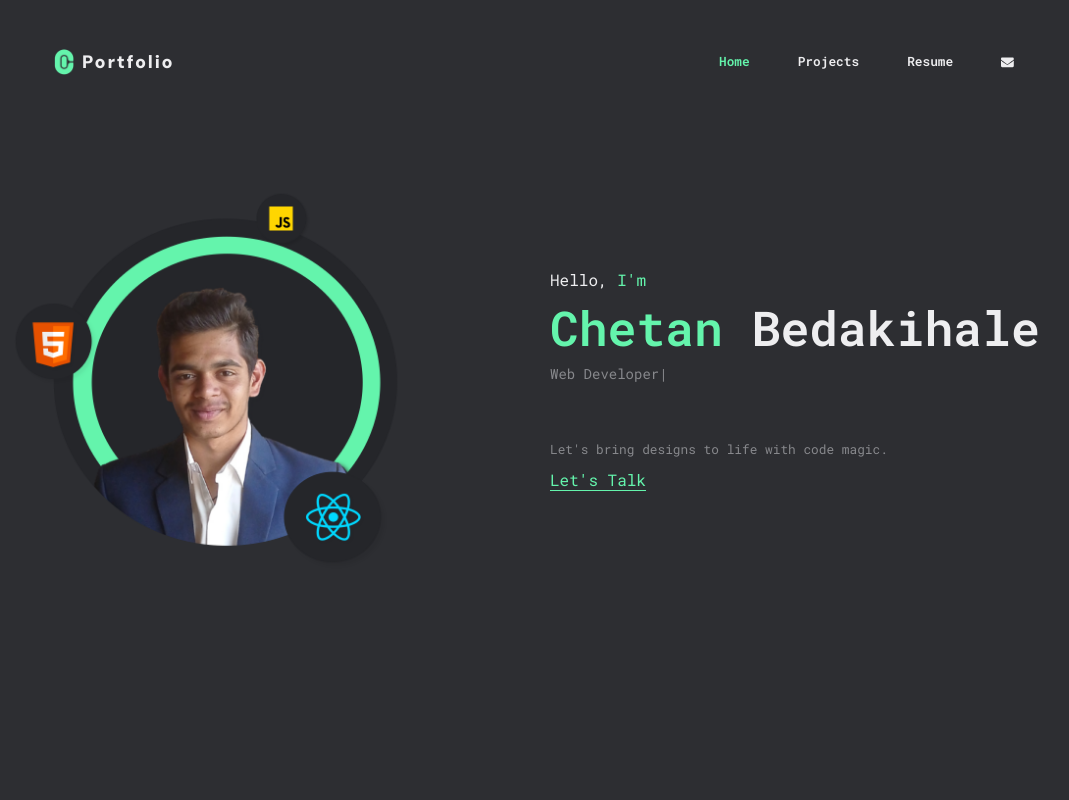
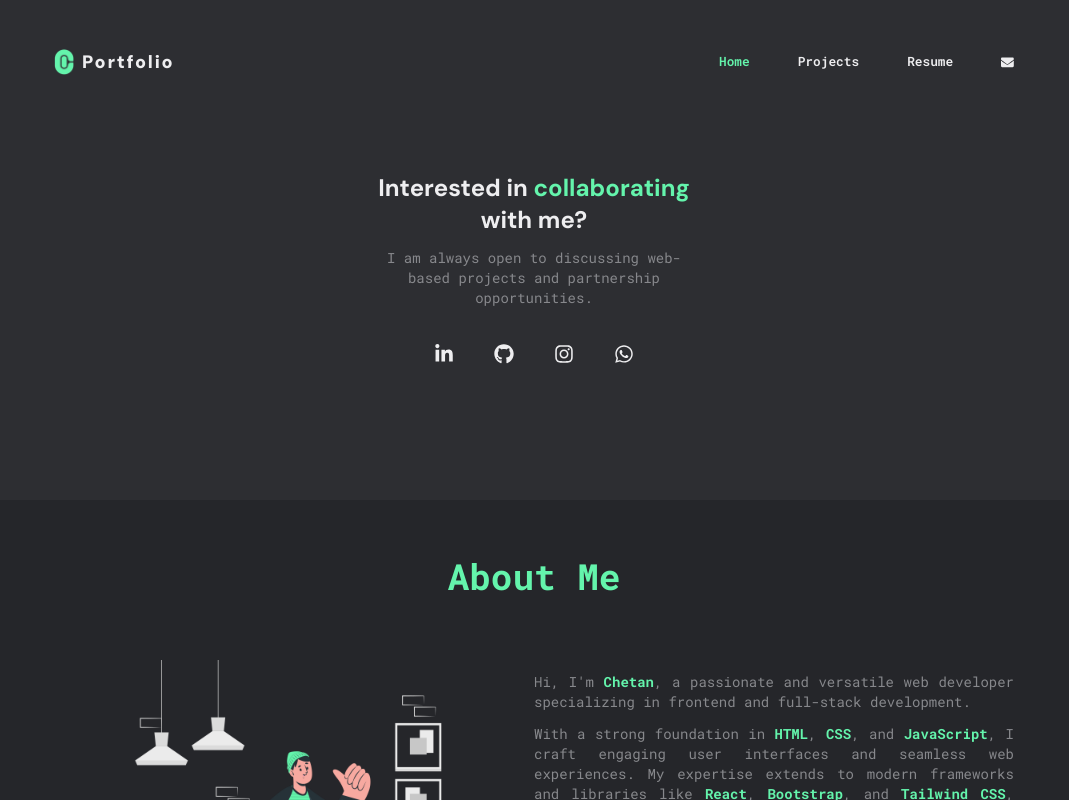
Before and after one commit to Chetan-B9/cb-portfolio, a React (Vite) app in the folder cb-portfolio/: page / in a window 1280 px wide. Shown: the top 800 px of the page, without its empty margins (106-1175 px from the left). Built offline with nearby package versions, Linux system fonts and the light colour scheme; no server answers.

Commit message:
Fix test: 17

```diff
--- a/cb-portfolio/src/Components/Home/Home.jsx
+++ b/cb-portfolio/src/Components/Home/Home.jsx
@@ -8,7 +8,7 @@ import {
   FaAngleRight,
 } from "react-icons/fa";
 import ProjectCard from "./ProjectCard";
-import { TypeAnimation } from "react-type-animation";
+// import { TypeAnimation } from "react-type-animation";
 
 import { useEffect, useState } from "react";
 import { Databases, Query } from "appwrite";
@@ -91,58 +91,10 @@ function Home() {
   return (
     <>
       {/*  hero section start */}
-      <div className="container h-fit lg:h-[calc(100vh-12rem)] grid grid-cols-1 lg:grid-cols-2 gap-5 md:gap-8">
-          <div
-            className={`${homeStyle.image_part} h-full flex justify-center items-center`}
-          >
-            <img src="Images/cb portfolio3.webp" alt="My image" />
-          </div>
-          <div className="intro_part flex flex-col justify-center items-center lg:items-start gap-14">
-            <div className="flex flex-col gap-3 items-center lg:items-start">
-              <h3>
-                Hello, <span className="text-main">I&apos;m</span>
-              </h3>
-              <h2 className="text-4xl md:text-5xl text-center lg:text-start font-semibold">
-                <span className="text-main p-0">Chetan</span> Bedakihale
-              </h2>
-              <TypeAnimation
-                sequence={[
-                  // Same substring at the start will only be typed out once, initially
-                  "Frontend Developer",
-                  3000, // wait 1s before replacing "Frontend Developer" with "Web Developer"
-                  "Web Developer",
-                  3000,
-                  "React Developer",
-                  3000,
-                  "MERN Stack Developer",
-                  3000,
-                ]}
-                wrapper="span"
-                speed={50}
-                className="text-sm text-secondary-text"
-                repeat={Infinity}
-              />
-            </div>
-            <div className="flex flex-col gap-2 items-center lg:items-start">
-              <p className="text-msm text-secondary-text text-center">
-                Let&apos;s bring designs to life with code magic.
-              </p>
-              <Link
-                to="mailto:chetan.bedakihale80@gmail.com"
-                className="text-main underline underline-offset-4 hover:drop-shadow-glow w-fit"
-              >
-                Let&apos;s Talk
-              </Link>
-            </div>
-          </div>
-        </div>
-
       <section
         className={` px-8 py-5 md:py-10 md:px-20 lg:px-40  flex flex-col `}
       >
-        {/* <div className="bg-blue-500">
-          hh
-        </div> */}
+        <Social />
         {/* <div className="container h-fit lg:h-[calc(100vh-12rem)] grid grid-cols-1 lg:grid-cols-2 gap-5 md:gap-8">
           <div
             className={`${homeStyle.image_part} h-full flex justify-center items-center`}
```
